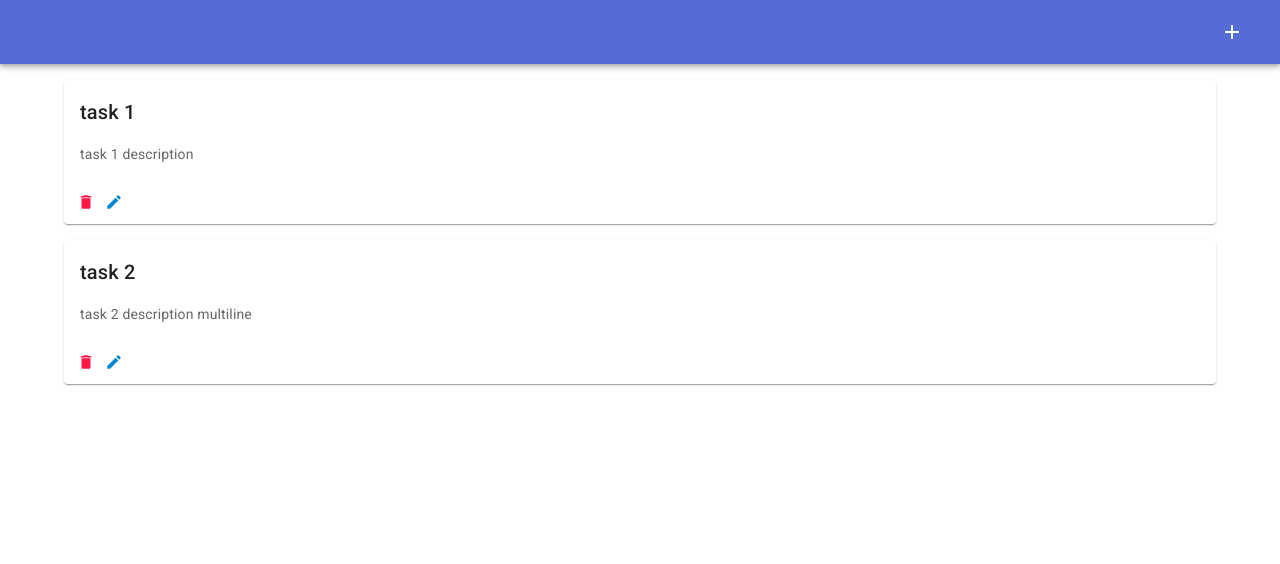
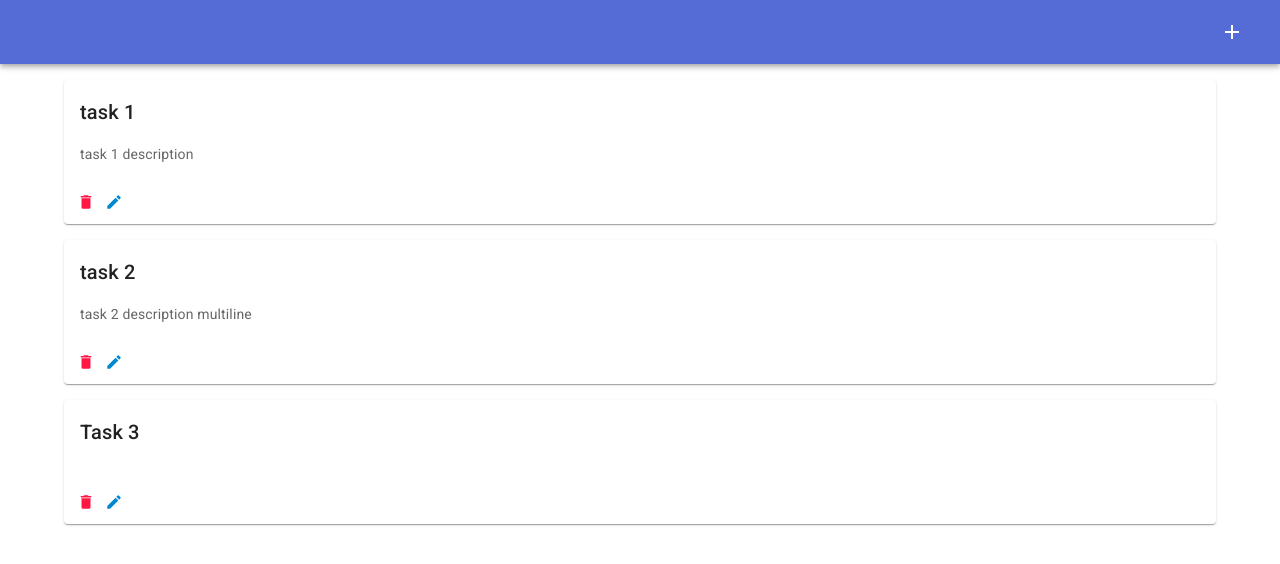
Before and after one commit to noorzaie/todo, a Next.js app: page / in a window 1280 px wide. Shown: the top 564 px of the page. Built offline with nearby package versions, Linux system fonts and the light colour scheme.

Commit message:
Add touch support for drag and drop.

```diff
--- a/components/toDo/list/ToDoListComponent.tsx
+++ b/components/toDo/list/ToDoListComponent.tsx
@@ -1,6 +1,8 @@
 import React from 'react';
 import { DndProvider } from 'react-dnd';
 import { HTML5Backend } from 'react-dnd-html5-backend';
+import { TouchBackend } from 'react-dnd-touch-backend';
+import { isMobile } from 'react-device-detect';
 import { ToDoListType } from '../../../types/types';
 import ToDoItemContainer from '../item/ToDoItemContainer';
 
@@ -9,7 +11,7 @@ interface PropTypes {
 }
 
 const ToDoListComponent: React.FC<PropTypes> = ({ items }) => {
-  return <DndProvider backend={HTML5Backend}>
+  return <DndProvider backend={isMobile ? TouchBackend : HTML5Backend}>
     {
       items.map(
         ({ id, title, description }, index) =>
--- a/data/toDoList.json
+++ b/data/toDoList.json
@@ -1 +1 @@
-[{"title":"task 1","description":"task 1 description","id":1},{"title":"task 2","description":"task 2 description\nmultiline","id":2}]
+[{"title":"task 1","description":"task 1 description","id":1},{"title":"task 2","description":"task 2 description\nmultiline","id":2},{"title":"Task 3","description":"","id":3}]
--- a/package.json
+++ b/package.json
@@ -16,8 +16,10 @@
     "next": "latest",
     "next-pwa": "^5.4.1",
     "react": "^17.0.2",
+    "react-device-detect": "^2.1.2",
     "react-dnd": "^15.1.1",
     "react-dnd-html5-backend": "^15.1.2",
+    "react-dnd-touch-backend": "^15.1.1",
     "react-dom": "^17.0.2",
     "react-query": "^3.34.15"
   },
--- a/pages/_app.tsx
+++ b/pages/_app.tsx
@@ -23,11 +23,6 @@ export default function MyApp({ Component, pageProps }: AppProps) {
         <meta
           name="viewport"
           content="width=device-width,initial-scale=1,minimum-scale=1,maximum-scale=1,user-scalable=no"
-        />
-
-        <link
-          rel="stylesheet"
-          href="https://fonts.googleapis.com/css?family=Roboto:300,400,500,700&display=swap"
         />
 
         <link rel="manifest" href="/manifest.json"/>
--- /dev/null
+++ b/pages/_document.tsx
@@ -0,0 +1,18 @@
+import { Html, Head, Main, NextScript } from 'next/document';
+
+export default function Document() {
+  return (
+    <Html>
+      <Head>
+        <link
+          rel="stylesheet"
+          href="https://fonts.googleapis.com/css?family=Roboto:300,400,500,700&display=swap"
+        />
+      </Head>
+      <body>
+      <Main/>
+      <NextScript/>
+      </body>
+    </Html>
+  );
+};
```
Also changed, not shown: public/manifest.json, 2 other files (tests, documents, lock files or other folders).
